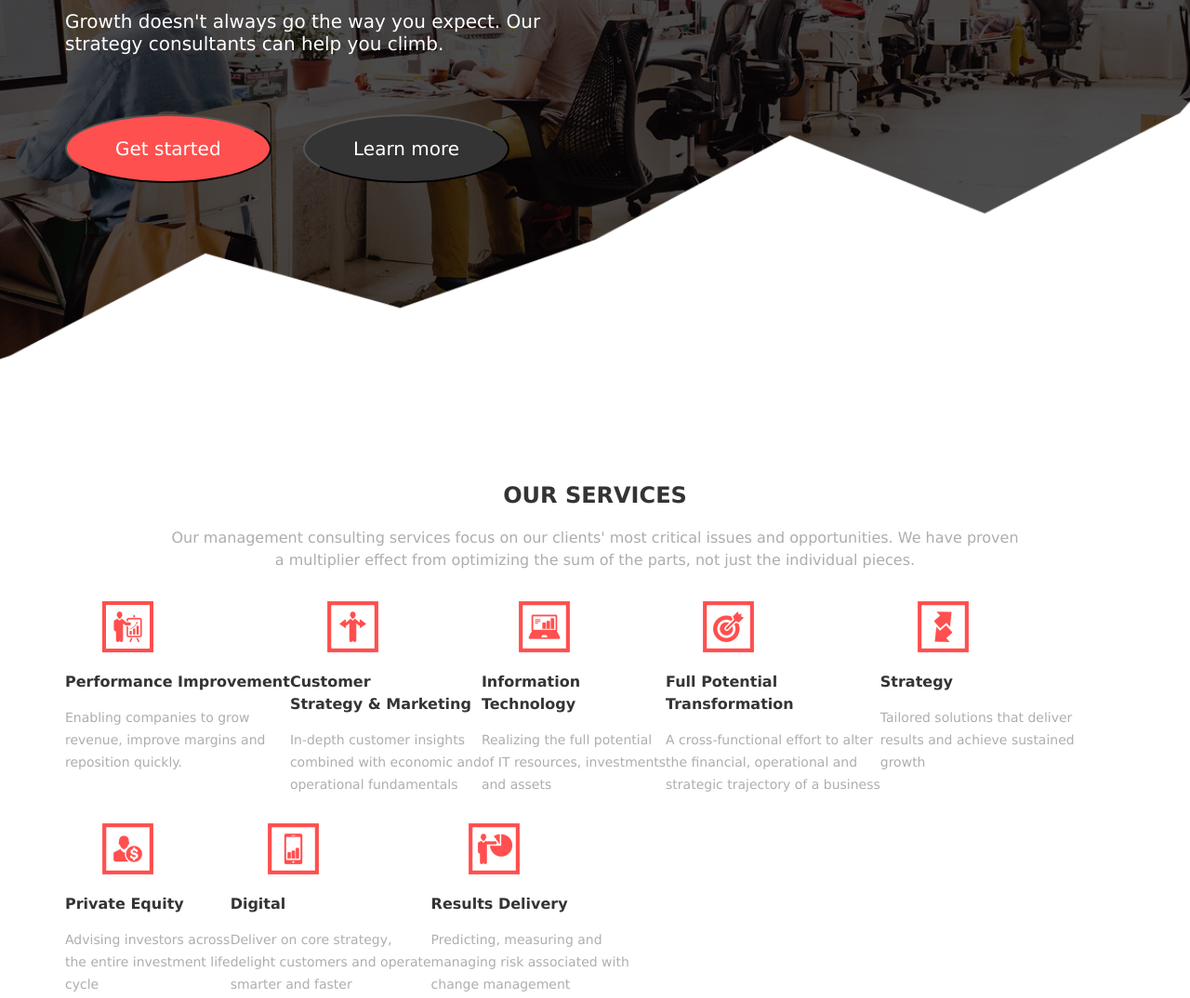
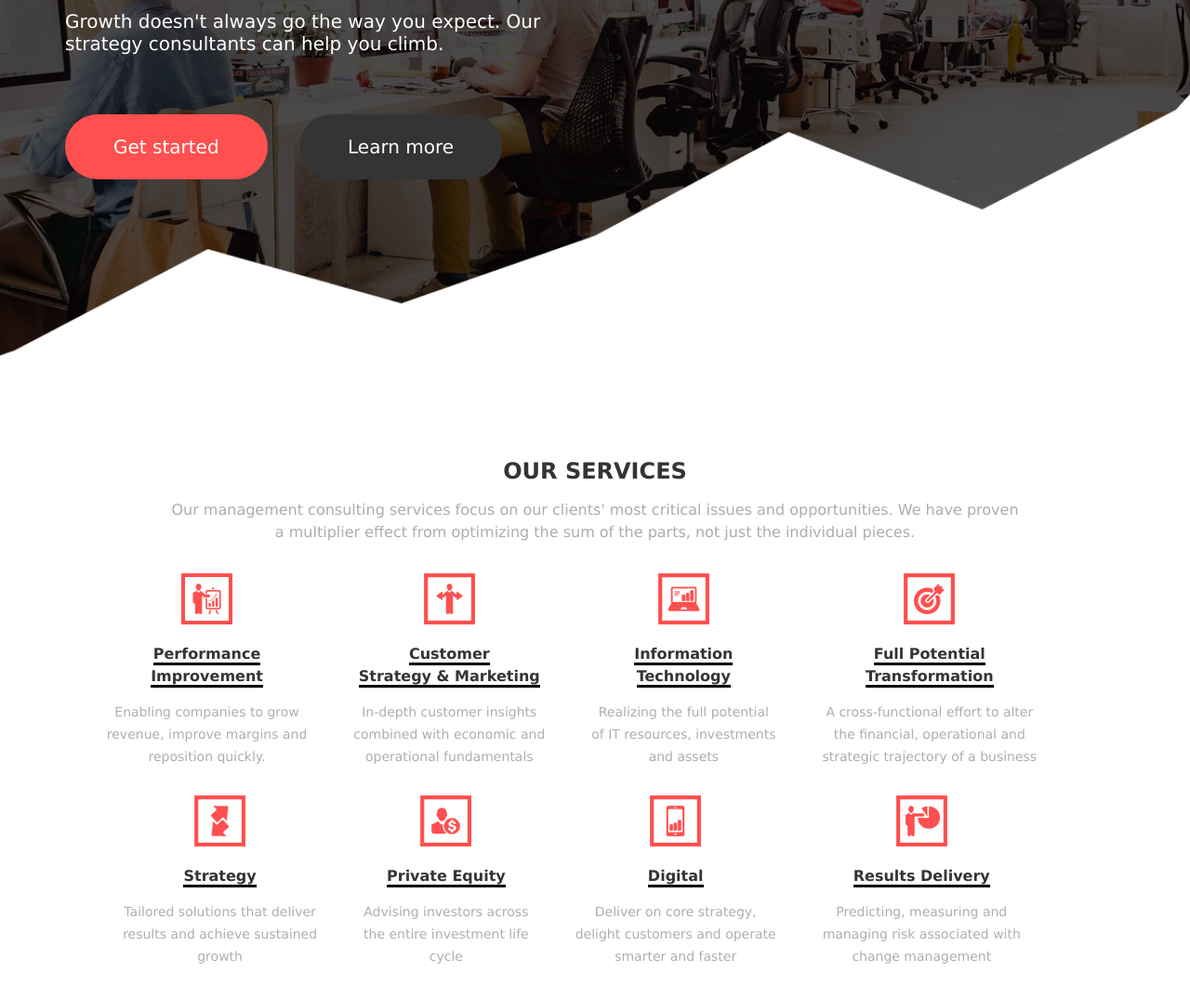
Before and after one commit to v-ignatenko/skokov, a website: page index.html in a window 1280 px wide. Shown: the part 440-1514 px from the top of the page at 93% size. Drawn offline with Linux system fonts and the light colour scheme.

Commit message:
buttom
p+

```diff
--- a/index.html
+++ b/index.html
@@ -79,7 +79,7 @@
                      <img src="/src/img/services/Performance__Improvement.png" alt="1">
                   </figure>
                   <a href="#">
-                     Performance
+                     Performance <br>
                      Improvement
                   </a>
                   <p>
--- a/src/sass/_header.sass
+++ b/src/sass/_header.sass
@@ -28,7 +28,13 @@
 .header-button
    & button
       padding: 23px 52px
-      border-radius: 75%
+      // плавность активацыы
+      transition: 0.2s
+      border-radius: 50px
+
+      border: none
+      // рамка без изменений
+      outline: none
 
       font-family: verdana, sans-serif
       font-size: 20px
@@ -36,13 +42,19 @@
       color: #ffffff
       text-align: center
       margin-top: 44px
-      margin-bottom: 302px
+      margin-bottom: 300px
    & .button-left
       background-color: #fe504f
+   & .button-left:hover
+      background-color: #fff
+      color: #fe504f
    & .button-right
       background-color: #343434
 
       margin-left: 30px
+   & .button-right:hover
+      background-color: #fff
+      color: #343434
 .nav
    // df
    display: flex
@@ -67,6 +79,9 @@
    .menu
       // df
       display: flex
+
+      // плавность активацыы
+      transition: 200ms ease
    & ul, li
       // приврашение строчных тегов в блочныйе
       display: block
@@ -85,6 +100,9 @@
          // делает все буквы заглавными
          text-transform: uppercase
          color: #ffffff
+
+         // жирность текста
+         font-weight: 400
          // подключения шрифта
          font-family: verdana, sans-serif
       & a:hover
--- a/src/sass/_our-services.sass
+++ b/src/sass/_our-services.sass
@@ -2,15 +2,17 @@
    .services
       // tac
       text-align: center
+         // c
       & h2
-         // c
          color: #343434
          // fz
+
          font-size: 24px
          // подключения шрифта
          font-family: verdana, sans-serif
          // жирность текста
          font-weight: 700
+         margin: 0
          // -
          line-height: 28px
          // текст заглавными
@@ -31,7 +33,12 @@
       display: flex
       // перенос флекса
       flex-wrap: wrap
+      justify-content: center
+      align-items: center
+      text-align: center
+      .services-blok
 
+         margin-right: 50px
       & a
          // tdn
          text-decoration: none
@@ -45,6 +52,7 @@
          line-height: 24px
          // ff
          font-family: Verdana
+         border-bottom: 3px solid #000
       & p
          // fz
          font-size: 14px
```
Also changed, not shown: src/build/css/style.css, src/css/style.css.
